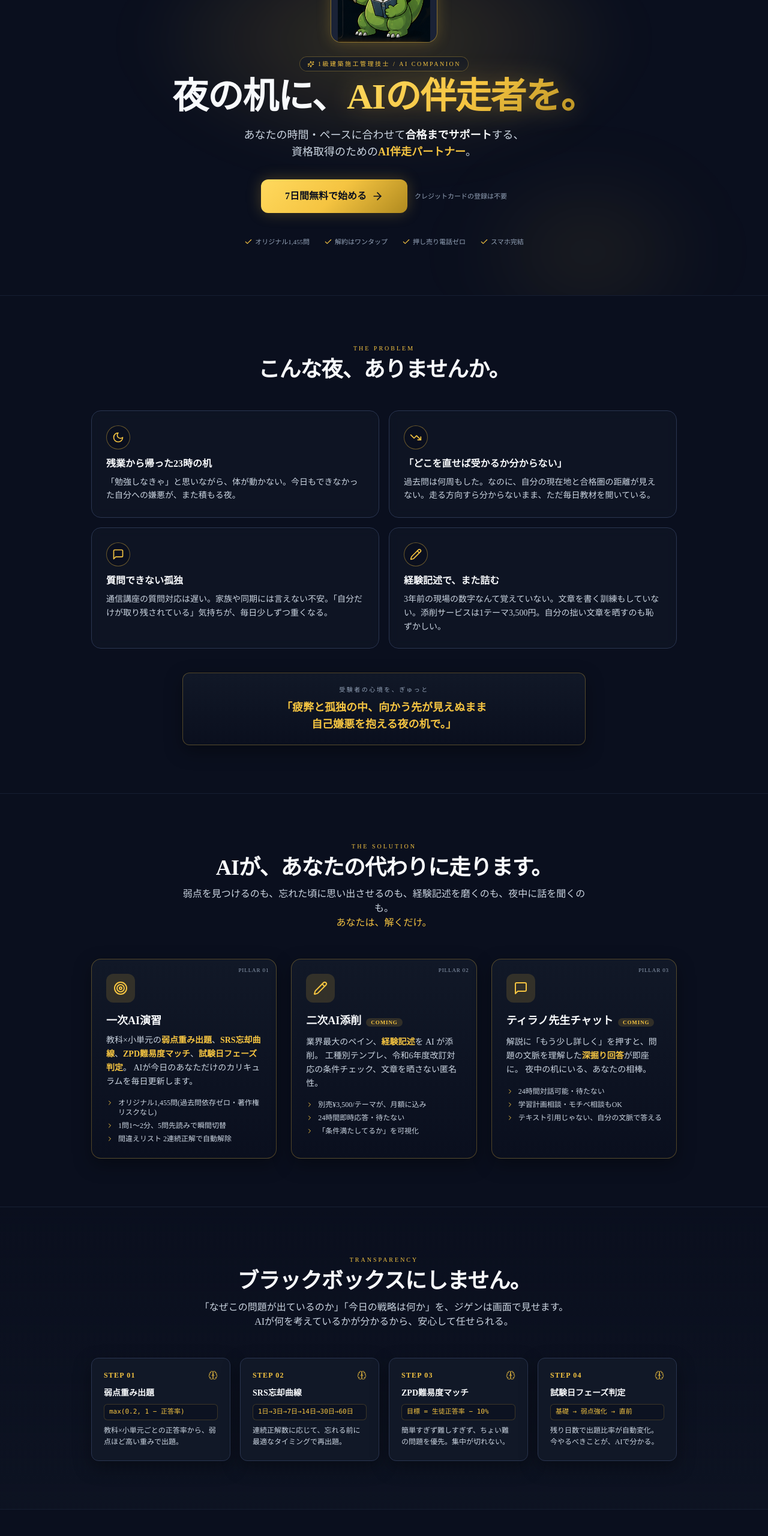
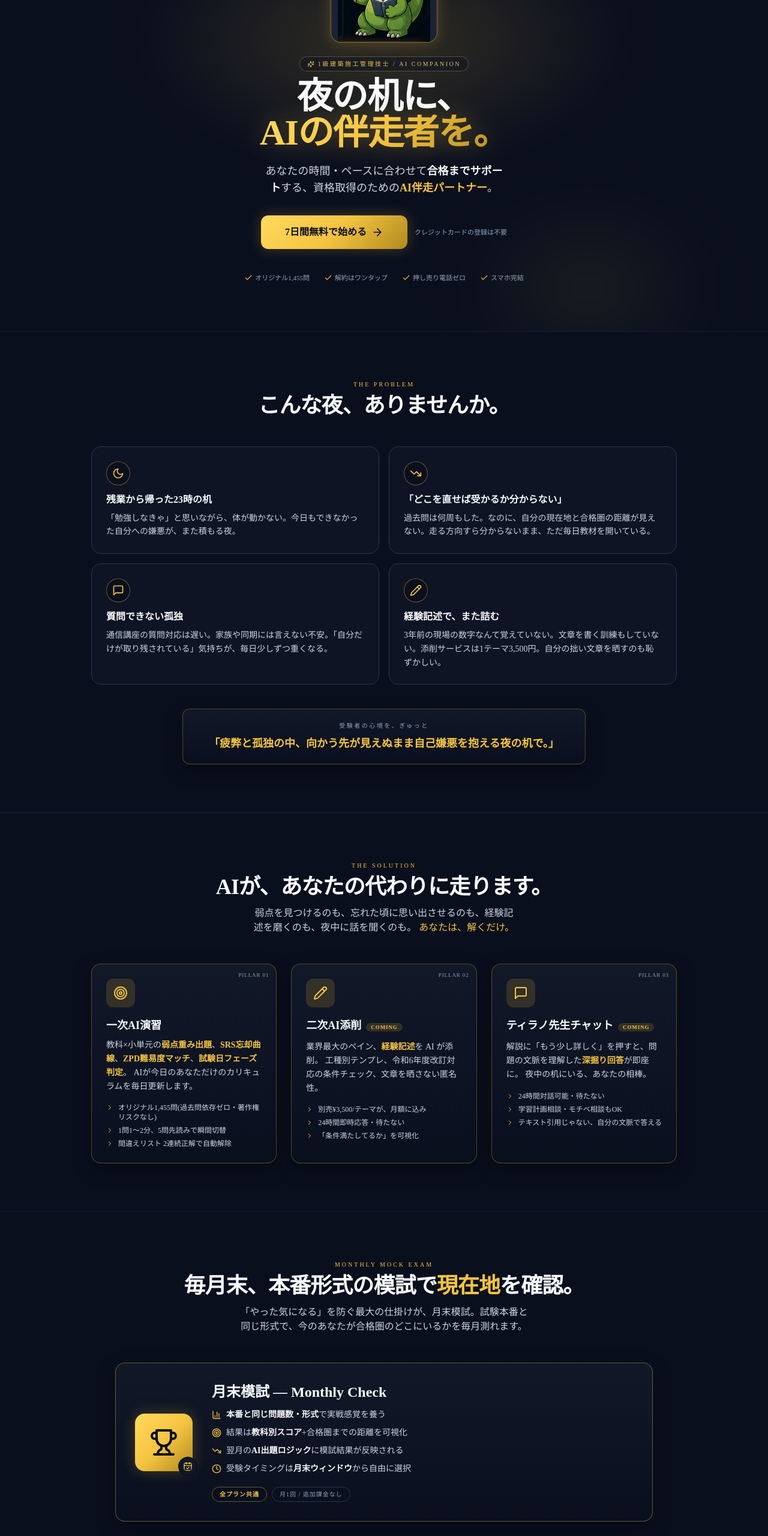
Before and after one commit to soccershun573566-cloud/jigen, a Next.js app: page / in a window 1280 px wide. Shown: the part 234-2794 px from the top of the page at 60% size. Built offline with nearby package versions, Linux system fonts and the light colour scheme.

Commit message:
fix: LP 改行整理(text-wrap:balance採用・1文字孤立解消)+ 月末模試セクション追加

```diff
--- a/app/page.tsx
+++ b/app/page.tsx
@@ -6,7 +6,9 @@ import type { Metadata } from 'next';
 import Link from 'next/link';
 import {
   ArrowRight,
+  BarChart3,
   Brain,
+  CalendarCheck,
   Check,
   ChevronRight,
   Clock,
@@ -18,6 +20,7 @@ import {
   Sparkles,
   Target,
   TrendingDown,
+  Trophy,
   Zap,
 } from 'lucide-react';
 import { TiranoSensei } from '@/components/mascot/TiranoSensei';
@@ -81,22 +84,19 @@ export default function HomePage() {
             1級建築施工管理技士 / AI Companion
           </p>
 
-          {/* メインコピー */}
+          {/* メインコピー: 詩的に2行固定 */}
           <h1 className="mb-5 text-center text-[34px] font-extrabold leading-[1.15] tracking-tight text-jigen-ink sm:text-5xl md:text-6xl">
-            夜の机に、
-            <br className="sm:hidden" />
-            <span className="bg-gold-gradient bg-clip-text text-transparent drop-shadow-[0_0_20px_rgba(245,196,65,0.35)]">
+            <span className="block">夜の机に、</span>
+            <span className="block bg-gold-gradient bg-clip-text text-transparent drop-shadow-[0_0_20px_rgba(245,196,65,0.35)]">
               AIの伴走者を。
             </span>
           </h1>
 
-          {/* コンセプト文 */}
-          <p className="mb-8 max-w-2xl text-center text-base leading-relaxed text-jigen-ink-soft sm:text-lg">
+          {/* コンセプト文: 自然な折り返し */}
+          <p className="mb-8 max-w-2xl text-center text-base leading-relaxed text-jigen-ink-soft [text-wrap:balance] sm:text-lg">
             あなたの時間・ペースに合わせて
             <span className="font-semibold text-jigen-ink">合格までサポート</span>
-            する、
-            <br className="hidden sm:inline" />
-            資格取得のための
+            する、資格取得のための
             <span className="font-semibold text-jigen-gold">AI伴走パートナー</span>。
           </p>
 
@@ -192,9 +192,8 @@ export default function HomePage() {
             <p className="text-[10px] uppercase tracking-[0.25em] text-jigen-ink-mute">
               受験者の心境を、ぎゅっと
             </p>
-            <p className="mt-2 text-base font-bold text-jigen-gold sm:text-lg">
-              「疲弊と孤独の中、向かう先が見えぬまま<br />
-              自己嫌悪を抱える夜の机で。」
+            <p className="mt-2 text-base font-bold text-jigen-gold [text-wrap:balance] sm:text-lg">
+              「疲弊と孤独の中、向かう先が見えぬまま自己嫌悪を抱える夜の机で。」
             </p>
           </div>
         </div>
@@ -210,10 +209,8 @@ export default function HomePage() {
             <h2 className="mb-3 text-2xl font-extrabold tracking-tight sm:text-4xl">
               AIが、あなたの代わりに走ります。
             </h2>
-            <p className="mx-auto max-w-2xl text-sm leading-relaxed text-jigen-ink-soft sm:text-base">
-              弱点を見つけるのも、忘れた頃に思い出させるのも、経験記述を磨くのも、夜中に話を聞くのも。
-              <br />
-              <span className="text-jigen-gold">あなたは、解くだけ。</span>
+            <p className="mx-auto max-w-2xl text-sm leading-relaxed text-jigen-ink-soft [text-wrap:balance] sm:text-base">
+              弱点を見つけるのも、忘れた頃に思い出させるのも、経験記述を磨くのも、夜中に話を聞くのも。<span className="ml-1 text-jigen-gold">あなたは、解くだけ。</span>
             </p>
           </div>
 
@@ -321,6 +318,77 @@ export default function HomePage() {
               </ul>
             </article>
           </div>
+        </div>
+      </section>
+
+      {/* ============ MONTHLY MOCK EXAM: 月末模試 ============ */}
+      <section className="relative border-t border-jigen-border-soft/40 bg-jigen-bg-dark py-20">
+        <div className="mx-auto w-full max-w-5xl px-6">
+          <div className="mb-12 text-center">
+            <p className="mb-2 text-[10px] uppercase tracking-[0.3em] text-jigen-gold">
+              Monthly Mock Exam
+            </p>
+            <h2 className="mb-3 text-2xl font-extrabold tracking-tight sm:text-4xl">
+              毎月末、本番形式の模試で<span className="text-jigen-gold">現在地</span>を確認。
+            </h2>
+            <p className="mx-auto max-w-2xl text-sm leading-relaxed text-jigen-ink-soft [text-wrap:balance] sm:text-base">
+              「やった気になる」を防ぐ最大の仕掛けが、月末模試。試験本番と同じ形式で、今のあなたが合格圏のどこにいるかを毎月測れます。
+            </p>
+          </div>
+
+          <div className="mx-auto max-w-4xl rounded-2xl border border-jigen-gold/40 bg-panel-gradient p-8 shadow-panel">
+            <div className="grid gap-8 sm:grid-cols-[auto_1fr] sm:items-center">
+              {/* 左: 模試アイコン */}
+              <div className="flex justify-center sm:justify-start">
+                <div className="relative">
+                  <div className="flex h-24 w-24 items-center justify-center rounded-2xl bg-gold-gradient text-jigen-bg-dark shadow-gold-glow">
+                    <Trophy aria-hidden className="h-12 w-12" />
+                  </div>
+                  <CalendarCheck
+                    aria-hidden
+                    className="absolute -right-2 -bottom-2 h-8 w-8 rounded-full border-2 border-jigen-bg-dark bg-jigen-bg-panel p-1.5 text-jigen-gold"
+                  />
+                </div>
+              </div>
+
+              {/* 右: 説明 */}
+              <div>
+                <h3 className="mb-3 text-xl font-extrabold text-jigen-ink sm:text-2xl">
+                  月末模試 — Monthly Check
+                </h3>
+                <ul className="space-y-2.5 text-sm text-jigen-ink-soft">
+                  <li className="flex items-start gap-2">
+                    <BarChart3 aria-hidden className="mt-0.5 h-4 w-4 shrink-0 text-jigen-gold" />
+                    <span><span className="font-semibold text-jigen-ink">本番と同じ問題数・形式</span>で実戦感覚を養う</span>
+                  </li>
+                  <li className="flex items-start gap-2">
+                    <Target aria-hidden className="mt-0.5 h-4 w-4 shrink-0 text-jigen-gold" />
+                    <span>結果は<span className="font-semibold text-jigen-ink">教科別スコア</span>+合格圏までの距離を可視化</span>
+                  </li>
+                  <li className="flex items-start gap-2">
+                    <TrendingDown aria-hidden className="mt-0.5 h-4 w-4 shrink-0 text-jigen-gold" />
+                    <span>翌月の<span className="font-semibold text-jigen-ink">AI出題ロジック</span>に模試結果が反映される</span>
+                  </li>
+                  <li className="flex items-start gap-2">
+                    <Clock aria-hidden className="mt-0.5 h-4 w-4 shrink-0 text-jigen-gold" />
+                    <span>受験タイミングは<span className="font-semibold text-jigen-ink">月末ウィンドウ</span>から自由に選択</span>
+                  </li>
+                </ul>
+                <div className="mt-5 flex flex-wrap gap-2">
+                  <span className="rounded-full border border-jigen-gold/40 bg-jigen-bg-dark/60 px-3 py-1 text-[10px] font-bold uppercase tracking-widest text-jigen-gold">
+                    全プラン共通
+                  </span>
+                  <span className="rounded-full border border-jigen-border-soft bg-jigen-bg-dark/60 px-3 py-1 text-[10px] uppercase tracking-widest text-jigen-ink-mute">
+                    月1回 / 追加課金なし
+                  </span>
+                </div>
+              </div>
+            </div>
+          </div>
+
+          <p className="mt-6 text-center text-xs text-jigen-ink-mute [text-wrap:balance]">
+            模試の結果は、翌月のAI出題プランへ自動連動。「やったまま放置」を構造的に防ぎます。
+          </p>
         </div>
       </section>
 
@@ -661,16 +729,13 @@ export default function HomePage() {
         />
         <div className="relative mx-auto w-full max-w-3xl px-6 text-center">
           <h2 className="mb-4 text-3xl font-extrabold leading-tight tracking-tight sm:text-5xl">
-            夜の机に、
-            <br className="sm:hidden" />
-            <span className="bg-gold-gradient bg-clip-text text-transparent">
+            <span className="block">夜の机に、</span>
+            <span className="block bg-gold-gradient bg-clip-text text-transparent">
               AIの伴走者を。
             </span>
           </h2>
-          <p className="mx-auto mb-8 max-w-xl text-sm leading-relaxed text-jigen-ink-soft sm:text-base">
-            あなたの時間・ペースに合わせて、合格まで。
-            <br />
-            まずは7日間、無料で体験してみてください。
+          <p className="mx-auto mb-8 max-w-xl text-sm leading-relaxed text-jigen-ink-soft [text-wrap:balance] sm:text-base">
+            あなたの時間・ペースに合わせて、合格まで。まずは7日間、無料で体験してみてください。
           </p>
           <Link
             href="/auth/signup"
```
